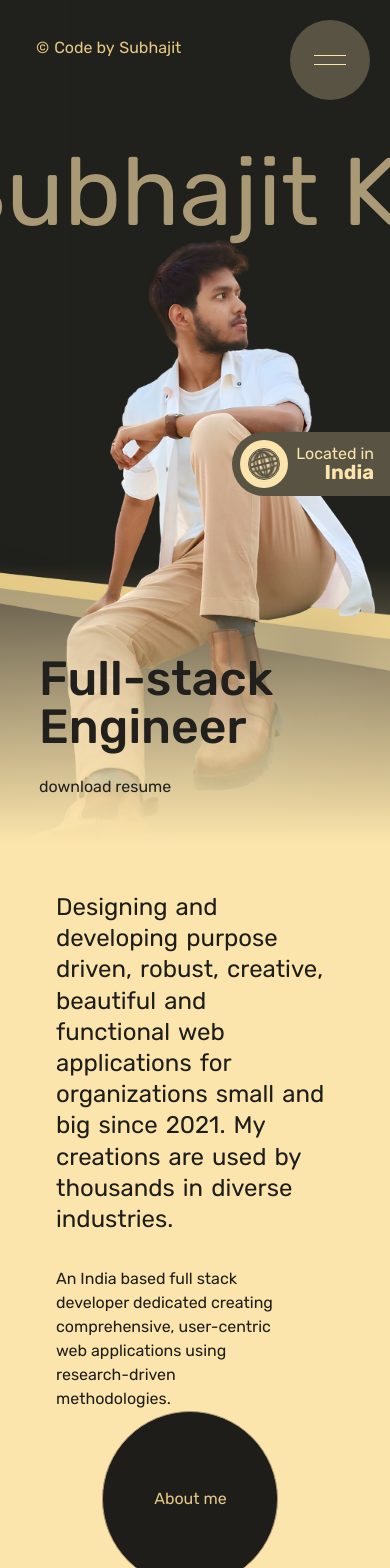
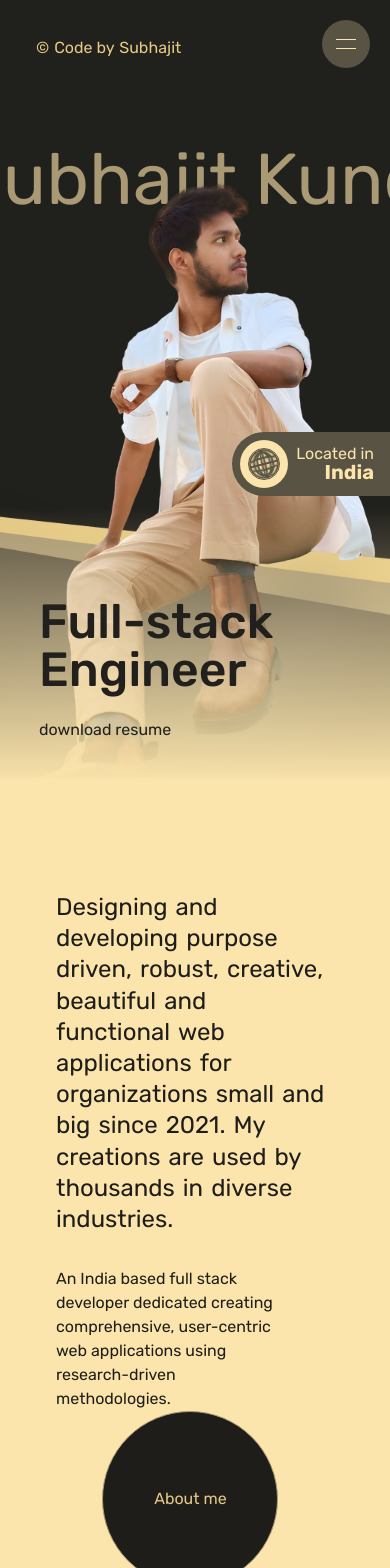
Before and after one commit to pingSubhajit/subhajit-v2, a Next.js app: page / in a window 390 px wide. Shown: the top 1568 px of the page. Built offline with nearby package versions, Linux system fonts and the light colour scheme.

Commit message:
1. Hero image repositioned for mobile view 2. BurgerButton size reduced for mobile view 3. Hero description repositioned for mobile view

```diff
--- a/app/page.tsx
+++ b/app/page.tsx
@@ -22,7 +22,7 @@ export default function Home() {
 			<section className="h-screen w-screen relative bg-black">
 				<BgGrid />
 				<div
-					className="absolute z-10 left-0 bottom-0 right-0 pointer-events-none overflow-hidden w-full flex justify-center">
+					className="absolute z-10 left-0 bottom-14 md:bottom-0 lg:bottom-0 right-0 pointer-events-none overflow-hidden w-full flex justify-center">
 					<Image src={heroImage} alt='Subhajit image' className="min-w-[1440px]" priority/>
 				</div>
 
@@ -30,7 +30,7 @@ export default function Home() {
 					<Locator className="absolute z-10 top-[55%] right-0 translate-y-[-50%]" />
 				</div>
 
-				<div className="absolute bottom-0 pl-[10vw] lg:pl-40 z-10 w-screen lg:w-auto">
+				<div className="absolute bottom-14 md:bottom-0 lg:bottom-0 pl-[10vw] lg:pl-40 z-10 w-screen lg:w-auto">
 					<Parallax speed={-0.5} className="relative z-50">
 						<Arrow className="hidden md:block"/>
 
@@ -47,7 +47,7 @@ export default function Home() {
 
 				<MarqueeHeader />
 
-				<Parallax speed={-1} className="relative z-30 pointer-events-none">
+				<Parallax speed={-1} className="relative z-30 pointer-events-none -mt-16 md:mt-0">
 					<div className="bg-white h-screen" />
 				</Parallax>
 			</section>
--- a/components/MarqueeHeader.tsx
+++ b/components/MarqueeHeader.tsx
@@ -47,18 +47,18 @@ const MarqueeHeader = () => {
 		<div className="relative flex overflow-hidden h-screen">
 			<h1 className="sr-only">Subhajit Kundu</h1>
 			<div className="absolute top-36">
-				<div ref={slider} className="relative whitespace-nowrap flex items-center text-ghidorah text-8xl lg:text-9xl xl:text-[190px]">
+				<div ref={slider} className="relative whitespace-nowrap flex items-center text-ghidorah text-7xl md:text-8xl lg:text-9xl xl:text-[190px]">
 					<p ref={firstText} className="flex items-center" aria-hidden>
 						Subhajit Kundu
-						<span className="w-40 h-2 bg-ghidorah rounded-3xl mt-2 ml-12 mr-12" />
+						<span className="w-32 md:w-40 h-2 bg-ghidorah rounded-3xl mt-2 ml-12 mr-12" />
 					</p>
 					<p ref={secondText} className="flex items-center" aria-hidden>
 						Subhajit Kundu
-						<span className="w-40 h-2 bg-ghidorah rounded-3xl mt-2 ml-12 mr-12" />
+						<span className="w-32 md:w-40 h-2 bg-ghidorah rounded-3xl mt-2 ml-12 mr-12" />
 					</p>
 					<p ref={thirdText} className="flex items-center" aria-hidden>
 						Subhajit Kundu
-						<span className="w-40 h-2 bg-ghidorah rounded-3xl mt-2 ml-12 mr-12" />
+						<span className="w-32 md:w-40 h-2 bg-ghidorah rounded-3xl mt-2 ml-12 mr-12" />
 					</p>
 				</div>
 			</div>
--- a/components/hamburger/BurgerButton.tsx
+++ b/components/hamburger/BurgerButton.tsx
@@ -37,7 +37,7 @@ export default function BurgerButton() {
 				<Magnetic>
 					<div onClick={() => {
 						setIsActive(!isActive)
-					}} className="relative m-5 z-[100] w-20 h-20 rounded-full
+					}} className="relative m-5 z-[100] w-12 h-12 md:w-16 md:h-16 lg:w-20 lg:h-20 rounded-full
 						bg-basil cursor-pointer flex items-center justify-center">
 						<div className={`${styles.burger} ${isActive ? styles.burgerActive : ''}`}></div>
 					</div>
```
